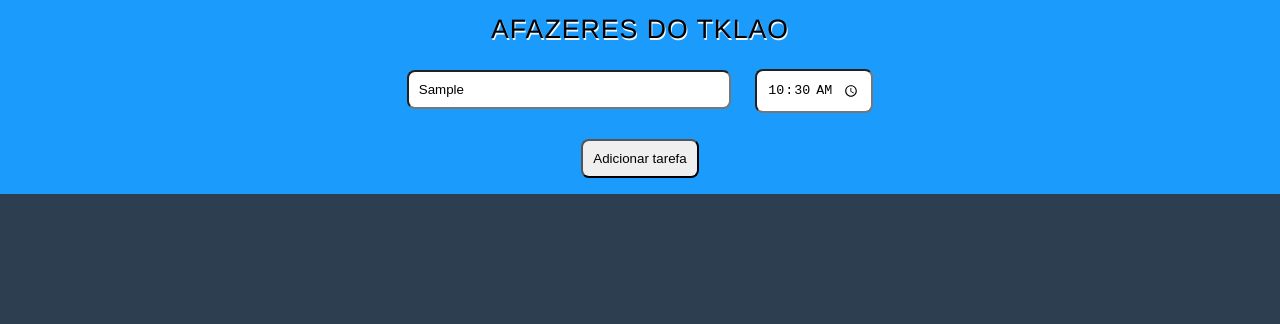
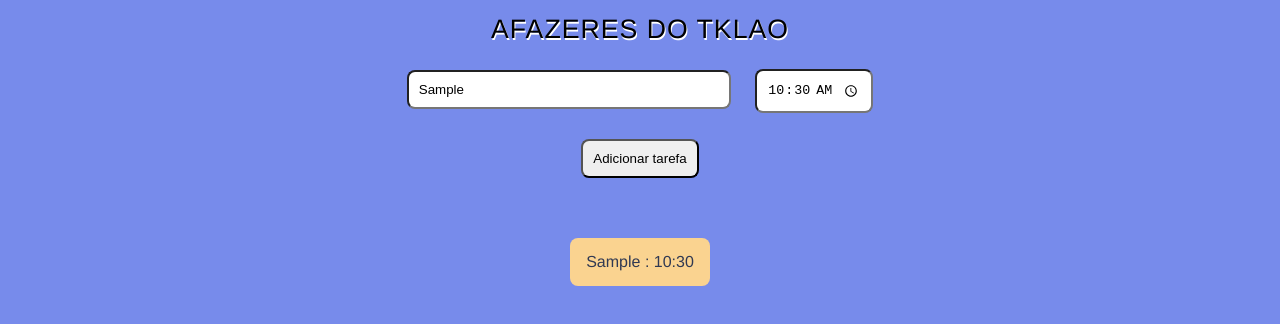
Before and after one commit to Carlosmelo1295/afazeres, a website built with Vite: page index.html in a window 1280 px wide. Both pictures are taken after typing "Sample", "10:30" into the empty fields and a click on the button "Adicionar tarefa". Built offline with nearby package versions, Linux system fonts and the light colour scheme.

Commit message:
:rocket:

```diff
--- a/main.js
+++ b/main.js
@@ -5,9 +5,13 @@ import './src/base/style.css'
 import './style.css'
 
 
+import page_title from './src/title';
 import campoEntrada from './src/camposPreencher';
 import btn from './src/submit-btn';
-import page_title from './src/title';
+
+import saidaAfazeres from './src/cardsSaida';
+import { boxContent } from './src/cardsSaida';
+
 
 const $root = document.querySelector('#app');
 $root.insertAdjacentHTML("beforeend",
@@ -15,5 +19,16 @@ $root.insertAdjacentHTML("beforeend",
 ${page_title()}
 ${campoEntrada("Tarefa")}
 ${btn()}
+${boxContent()}
 
 `);
+
+
+document.querySelector("button").addEventListener("click", ()=>{
+    const $value = document.querySelector(".entrada").value
+    const $time = document.querySelector(".input_date").value
+
+    const $mainContent = document.querySelector(".mainContent")
+
+  $mainContent.insertAdjacentHTML("beforeend",saidaAfazeres($value, $time))
+});
--- a/src/base/style.css
+++ b/src/base/style.css
@@ -1,6 +1,6 @@
 body{
-    background-color: var(--primary-bg);
+    background-color: var(--sec-bg);
     width: 100%;
-    height: 100%;
+    height: 100vh;
    text-align: center;
 }
--- a/src/cardsSaida/index.js
+++ b/src/cardsSaida/index.js
@@ -0,0 +1,18 @@
+import './style.css'
+
+function saidaAfazeres(content="Tarefa", time="horário") {
+    return `
+      <div class="box_afazeres">
+        ${content} : ${time}
+      </div>
+    `;
+}
+
+export function boxContent(){
+  return `
+    <div class="mainContent">
+
+    </div>
+  `
+}
+export default saidaAfazeres;
--- /dev/null
+++ b/src/cardsSaida/style.css
@@ -0,0 +1,14 @@
+.box_afazeres{
+   padding: 1rem;
+   margin: 0 auto;
+   margin-top: 60px;
+   background-color: var(--primary-bg);
+   color: var(--sec-text);
+   border-radius: var(--border);
+   width: max-content;
+}
+.mainContent{
+   height: 70vh;
+   overflow-y: scroll;
+   width: 100%;
+}
--- a/src/reset/reset.css
+++ b/src/reset/reset.css
@@ -13,7 +13,7 @@ menu, nav, output, ruby, section, summary,
 time, mark, audio, video {
 	margin: 0;
 	padding: 0;
-	border: 0;
+	border:0;
 	font-size: 100%;
 	font: inherit;
 	vertical-align: baseline;
--- a/src/settings/colors.css
+++ b/src/settings/colors.css
@@ -1,8 +1,8 @@
 :root{
-    --primary-bg: #2c3e50;
-    --sec-bg:#1B9CFC;
-    --primary-text: whitesmoke;
-    --sec-text:#3d3d3d;
+    --primary-bg: #fad390;
+    --sec-bg:#778beb;
+    --primary-text: #ffffff;
+    --sec-text:#303952;
 
     --border: 8px;
 }
--- a/src/submit-btn/index.js
+++ b/src/submit-btn/index.js
@@ -1,5 +1,4 @@
 import './style.css'
-import campoEntrada from '../camposPreencher'
 
 function btn() {
     return `
@@ -8,4 +7,5 @@ function btn() {
     `
 }
 
+
 export default btn;
--- a/style.css
+++ b/style.css
@@ -4,6 +4,5 @@
     font-family: Avenir, Helvetica, Arial, sans-serif;
     -webkit-font-smoothing: antialiased;
     -moz-osx-font-smoothing: grayscale;
-    text-align: center;
 
 }
```
